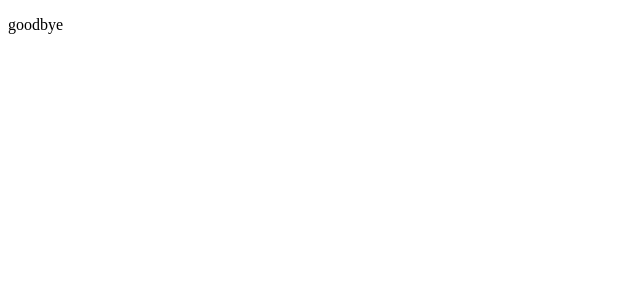
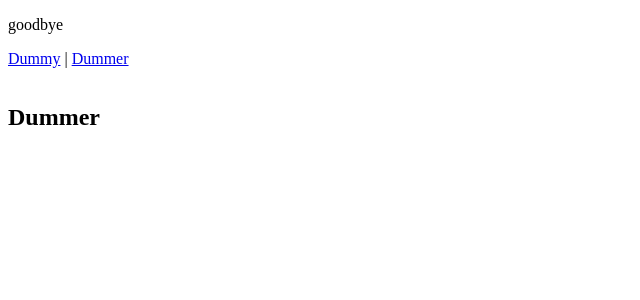
Before and after one commit to heap-visualizer/heap-viz, a React app: page /dummer in a window 1280 px wide. Shown: the top 300 px of the page, without its empty margins (0-640 px from the left). Built offline with nearby package versions, Linux system fonts and the light colour scheme.

Commit message:
react router basics set up with dummy routes

```diff
--- a/package.json
+++ b/package.json
@@ -20,7 +20,7 @@
     "visualization",
     "websockets\""
   ],
-  "author": "\"Yogi Paturu, Ying Liu, Terence Petersen, James Maguire, Baron Bugaric\"",
+  "author": "\"Yogi Paturu, Ying Liu, Terence Petersen, James Maguire, Baron Bugarcic\"",
   "license": "ISC",
   "bugs": {
     "url": "https://github.com/heap-visualizer/heap-viz/issues"
@@ -35,6 +35,7 @@
     "path": "^0.12.7",
     "react": "^17.0.2",
     "react-dom": "^17.0.2",
+    "react-router-dom": "^6.2.1",
     "ts-loader": "^9.2.6",
     "ts-node": "^10.4.0"
   },
@@ -47,6 +48,7 @@
     "@types/node": "^17.0.5",
     "@types/react": "^17.0.38",
     "@types/react-dom": "^17.0.11",
+    "@types/react-router-dom": "^5.3.2",
     "babel-loader": "^8.2.3",
     "clean-webpack-plugin": "^4.0.0",
     "cross-env": "^7.0.3",
--- a/src/App.tsx
+++ b/src/App.tsx
@@ -1,12 +1,20 @@
 // import path from 'path/posix';
 import React from 'react';
-import { render } from 'react-dom';
+// import { render } from 'react-dom';
+import { Outlet, Link } from 'react-router-dom';
 
 
 const App = () => {
 
 return (
-    <p>goodbye</p>
+    <div>
+        <p>goodbye</p>
+        <nav>
+            <Link to='/dummy'>Dummy</Link> | {" "}
+            <Link to='/dummer'>Dummer</Link>
+        </nav>
+        <Outlet />
+    </div>
     )
 }
 
--- a/src/index.tsx
+++ b/src/index.tsx
@@ -1,13 +1,31 @@
 // import path from 'path/posix';
 import React from 'react';
 import { render } from 'react-dom';
+import {
+  BrowserRouter,
+  Routes,
+  Route
+} from 'react-router-dom';
 import App from './App'
-
-
+import DummyPage from './routes/DummyPage';
+import DummerPage from './routes/DummerPage';
 
 render(
-  <div>
-    <App />
-  </div>,
+  <BrowserRouter>
+    <Routes>
+      <Route path='/' element={<App />}>
+        <Route path='dummy' element={<DummyPage />} />
+        <Route path='dummer' element={<DummerPage />} />
+        <Route
+          path="*"
+          element={
+            <main style={{ padding: "1rem" }}>
+              <p>There's nothing here!</p>
+            </main>
+          }
+        />
+      </Route>
+    </Routes>
+  </BrowserRouter>,
   document.getElementById('app'),
 )
--- /dev/null
+++ b/src/routes/DummerPage.tsx
@@ -0,0 +1,9 @@
+import React from 'react';
+
+export default function Dummer() {
+    return (
+        <main style= {{ padding: "1rem 0" }}>
+            <h2>Dummer</h2>
+        </main>
+    );
+}
--- /dev/null
+++ b/src/routes/DummyPage.tsx
@@ -0,0 +1,9 @@
+import React from 'react';
+
+export default function Dummer() {
+    return (
+        <main style= {{ padding: "1rem 0" }}>
+            <h2>Dummy</h2>
+        </main>
+    );
+}
```
Also changed, not shown: 3 other files (tests, documents, lock files or other folders).
